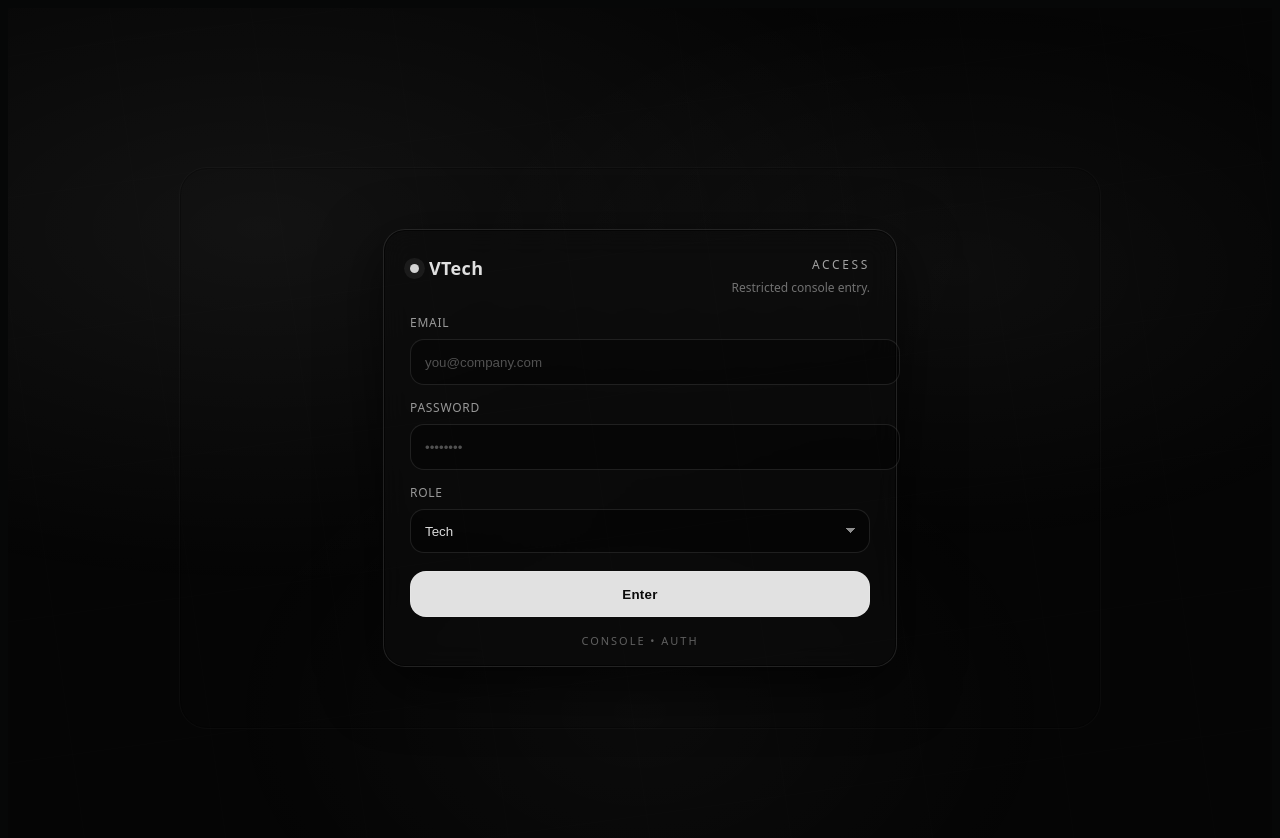
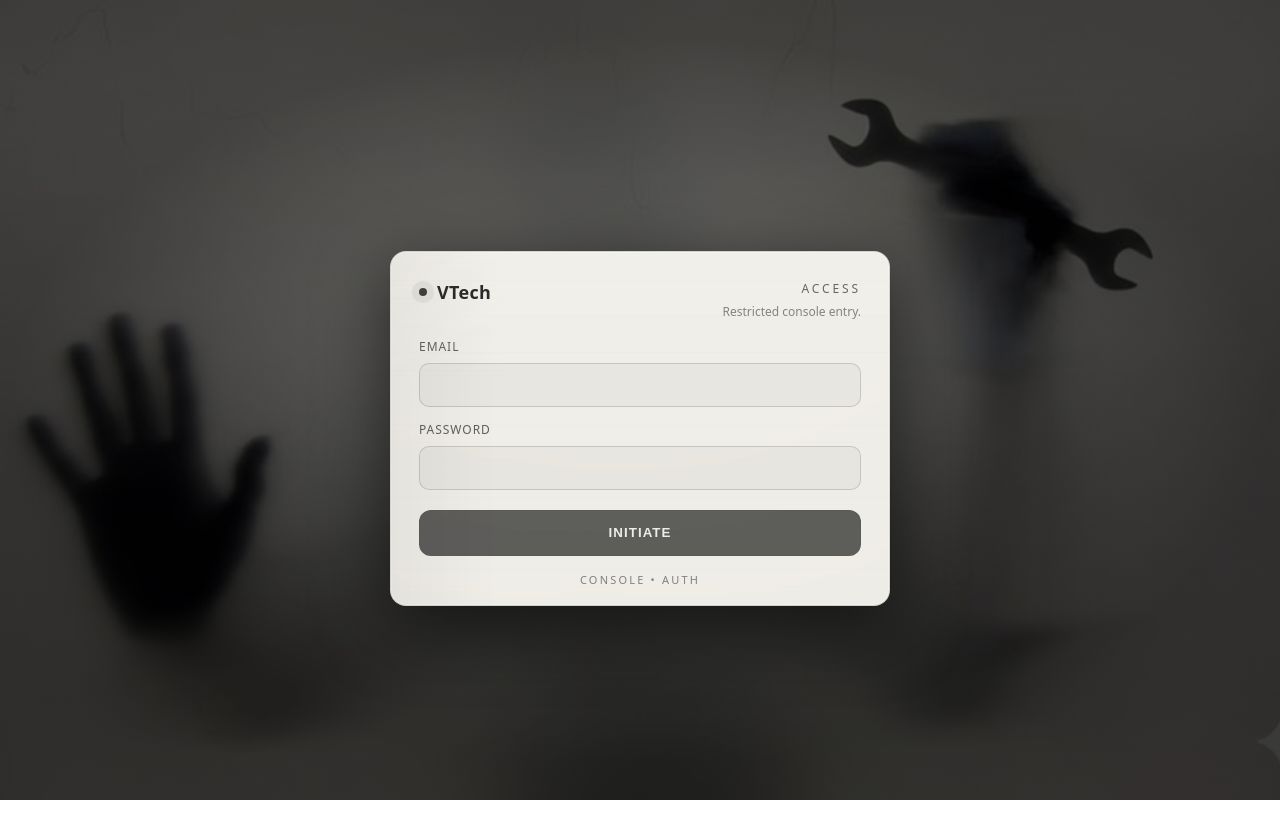
Before and after one commit to netwrrk/vtech, a Next.js app in the folder frontend/: page /sign-up in a window 1280 px wide. Shown: the top 838 px of the page. After the commit the page ends 800 px from the top, so only its background shows below. Built offline with nearby package versions, Linux system fonts and the light colour scheme; no server answers.

Commit message:
Sign In page UI Styling v2

```diff
--- a/frontend/app/globals.css
+++ b/frontend/app/globals.css
@@ -1,306 +1,66 @@
 /* =========================================================
-   VTech — Black Void / Editorial Control UI
-   OZONTE-inspired (luxury, minimal, high-contrast)
+   VTech — Global (Liminal Systems)
+   Globals only: resets, tokens, NO layout framing
 ========================================================= */
 
-/* ---------- base ---------- */
+/* ---------- reset / base ---------- */
+*,
+*::before,
+*::after {
+  box-sizing: border-box;
+}
+
 html,
 body {
-  background: #060707;
-  color: rgba(235, 238, 240, 0.86);
+  width: 100%;
+  height: 100%;
 }
 
-.wrap {
-  max-width: 1240px;
-  margin: 0 auto;
-  padding: 32px 22px 56px;
+body {
+  margin: 0;
+  padding: 0;
+
+  -webkit-font-smoothing: antialiased;
+  -moz-osx-font-smoothing: grayscale;
+
+  font-family: ui-sans-serif, system-ui, -apple-system, Segoe UI, Roboto, Helvetica,
+    Arial, "Apple Color Emoji", "Segoe UI Emoji";
+
+  /* IMPORTANT:
+     Do NOT impose a background here.
+     Pages (like sign-in) fully own their background. */
+  background: transparent;
+  color: var(--white-idle);
 }
 
-.top {
-  display: flex;
-  align-items: flex-start;
-  justify-content: space-between;
-  gap: 18px;
-  margin-bottom: 22px;
+/* ---------- tokens ---------- */
+:root {
+  /* ---------- Active ---------- */
+  --green-core: #099247;
+  --green-soft: rgba(12, 156, 72, 0.45);
+  --green-glow: rgba(12, 156, 72, 0.16);
+
+  /* ---------- Error ---------- */
+  --error-core: #8b1e1e;
+  --error-soft: rgba(139, 30, 30, 0.45);
+
+  /* ---------- Typography ---------- */
+  --white-core: rgba(255, 255, 255, 0.96);
+  --white-idle: rgba(235, 238, 240, 0.78);
+  --white-dim: rgba(235, 238, 240, 0.46);
+
+  /* ---------- Surfaces (used by internal dashboards only) ---------- */
+  --page-bg: #0b0e0f;
+  --panel-bg: rgba(18, 21, 23, 0.92);
+  --panel-soft: rgba(22, 26, 28, 0.92);
+  --panel-deep: rgba(10, 12, 13, 0.96);
+
+  --edge-light: rgba(255, 255, 255, 0.06);
 }
 
-/* ---------- typography ---------- */
-.kicker {
-  font-size: 11px;
-  letter-spacing: 0.28em;
-  color: rgba(235, 238, 240, 0.42);
-  font-weight: 700;
-  text-transform: uppercase;
+/* ---------- app shell (neutral by default) ---------- */
+.app-shell {
+  min-height: 100vh;
+  width: 100%;
+  background: transparent;
 }
-
-.headline {
-  margin: 8px 0 6px;
-  font-size: 36px;
-  line-height: 1.02;
-  letter-spacing: -0.035em;
-  font-weight: 900;
-}
-
-.subhead {
-  margin: 0;
-  color: rgba(235, 238, 240, 0.52);
-  font-size: 13px;
-}
-
-/* ---------- layout ---------- */
-.layout {
-  display: grid;
-  grid-template-columns: 1fr 320px;
-  gap: 16px;
-  align-items: start;
-}
-
-/* ---------- pill ---------- */
-.pill {
-  display: inline-flex;
-  align-items: center;
-  gap: 10px;
-  padding: 10px 14px;
-  border-radius: 999px;
-  border: 1px solid rgba(255, 255, 255, 0.06);
-  background: rgba(14, 16, 17, 0.85);
-}
-
-.pill-dot {
-  width: 7px;
-  height: 7px;
-  border-radius: 999px;
-  background: rgba(235, 238, 240, 0.22);
-}
-
-.pill-good .pill-dot {
-  background: #ffffff;
-  box-shadow: 0 0 0 4px rgba(255, 255, 255, 0.08);
-}
-
-.pill-text {
-  font-size: 12px;
-  font-weight: 700;
-  color: rgba(235, 238, 240, 0.72);
-}
-
-/* ---------- tiles ---------- */
-.tiles {
-  display: grid;
-  grid-template-columns: 1fr 1fr;
-  gap: 16px;
-}
-
-.tile {
-  border: 1px solid rgba(255, 255, 255, 0.06);
-  background: linear-gradient(
-    180deg,
-    rgba(16, 18, 19, 0.92),
-    rgba(10, 12, 13, 0.92)
-  );
-  border-radius: 16px;
-  overflow: hidden;
-}
-
-.tile-wide {
-  grid-column: 1 / -1;
-}
-
-.tile-head {
-  display: flex;
-  align-items: flex-start;
-  justify-content: space-between;
-  gap: 12px;
-  padding: 16px 16px 12px;
-  border-bottom: 1px solid rgba(255, 255, 255, 0.05);
-}
-
-.tile-title {
-  font-size: 12px;
-  letter-spacing: 0.18em;
-  font-weight: 900;
-  color: rgba(235, 238, 240, 0.78);
-  text-transform: uppercase;
-}
-
-.tile-sub {
-  margin-top: 6px;
-  font-size: 12px;
-  color: rgba(235, 238, 240, 0.45);
-}
-
-.tile-actions {
-  display: inline-flex;
-  gap: 8px;
-  flex-wrap: wrap;
-  align-items: center;
-}
-
-/* ---------- micro actions ---------- */
-.mini {
-  appearance: none;
-  border: 1px solid rgba(255, 255, 255, 0.12);
-  background: transparent;
-  color: rgba(235, 238, 240, 0.82);
-  border-radius: 999px;
-  padding: 8px 14px;
-  font-weight: 700;
-  font-size: 12px;
-  cursor: pointer;
-  transition: all 0.15s ease;
-}
-
-.mini:hover {
-  border-color: rgba(255, 255, 255, 0.32);
-  transform: translateY(-1px);
-}
-
-.mini-primary {
-  border-color: rgba(255, 255, 255, 0.45);
-  color: rgba(255, 255, 255, 0.95);
-}
-
-.mini-primary:hover {
-  border-color: rgba(255, 255, 255, 0.75);
-}
-
-.arrow {
-  margin-left: 6px;
-  opacity: 0.65;
-}
-
-/* ---------- metrics ---------- */
-.metrics {
-  display: grid;
-  grid-template-columns: 1fr 1fr;
-  gap: 12px;
-  padding: 14px 16px 12px;
-}
-
-.metric {
-  border: 1px solid rgba(255, 255, 255, 0.06);
-  border-radius: 14px;
-  padding: 12px 12px 11px;
-  background: rgba(12, 14, 15, 0.85);
-  position: relative;
-}
-
-.metric::before {
-  content: "";
-  position: absolute;
-  left: 0;
-  top: 0;
-  height: 100%;
-  width: 3px;
-  background: rgba(255, 255, 255, 0.12);
-}
-
-.metric-good::before { background: #ffffff; }
-.metric-warn::before { background: rgba(210, 170, 90, 0.75); }
-.metric-bad::before  { background: rgba(210, 85, 70, 0.75); }
-
-.metric-label {
-  font-size: 11px;
-  color: rgba(235, 238, 240, 0.45);
-}
-
-.metric-value {
-  margin-top: 6px;
-  font-size: 13px;
-  font-weight: 900;
-  letter-spacing: 0.02em;
-  color: rgba(235, 238, 240, 0.9);
-}
-
-/* ---------- rows ---------- */
-.rows {
-  padding: 0 16px 12px;
-  display: grid;
-  gap: 10px;
-}
-
-.row {
-  display: grid;
-  grid-template-columns: 60px 1fr;
-  gap: 12px;
-  padding: 12px;
-  border-radius: 14px;
-  border: 1px solid rgba(255, 255, 255, 0.06);
-  background: rgba(14, 16, 17, 0.75);
-}
-
-.row-k {
-  color: rgba(235, 238, 240, 0.45);
-  font-size: 12px;
-}
-
-.row-v {
-  color: rgba(235, 238, 240, 0.8);
-  font-size: 12px;
-}
-
-/* ---------- terminal ---------- */
-.terminal {
-  margin: 14px 16px 16px;
-  border-radius: 16px;
-  border: 1px solid rgba(255, 255, 255, 0.08);
-  background: #050607;
-  padding: 14px;
-  min-height: 260px;
-  white-space: pre-wrap;
-  overflow: auto;
-  font-size: 12px;
-  line-height: 1.6;
-  color: rgba(235, 238, 240, 0.7);
-}
-
-.mono {
-  font-family: ui-monospace, SFMono-Regular, Menlo, Monaco, Consolas, monospace;
-}
-
-/* ---------- inputs ---------- */
-input {
-  width: 100%;
-  border-radius: 14px;
-  border: 1px solid rgba(255, 255, 255, 0.12);
-  background: rgba(10, 12, 13, 0.85);
-  color: rgba(235, 238, 240, 0.9);
-  padding: 12px 14px;
-  outline: none;
-}
-
-input:focus {
-  border-color: rgba(255, 255, 255, 0.6);
-  box-shadow: 0 0 0 4px rgba(255, 255, 255, 0.08);
-}
-
-/* ---------- right rail ---------- */
-.rail {
-  border: 1px solid rgba(255, 255, 255, 0.08);
-  background: rgba(12, 14, 15, 0.9);
-  border-radius: 18px;
-  padding: 16px;
-  display: grid;
-  gap: 16px;
-  position: sticky;
-  top: 20px;
-}
-
-/* ---------- responsive ---------- */
-@media (max-width: 980px) {
-  .layout {
-    grid-template-columns: 1fr;
-  }
-
-  .rail {
-    position: static;
-  }
-
-  .tiles {
-    grid-template-columns: 1fr;
-  }
-
-  .headline {
-    font-size: 30px;
-  }
-}
--- a/frontend/app/layout.js
+++ b/frontend/app/layout.js
@@ -1,3 +1,4 @@
+// app/layout.js
 import { Geist, Geist_Mono } from "next/font/google";
 import "./globals.css";
 
@@ -28,26 +29,9 @@ export default function RootLayout({ children }) {
           antialiased
         `}
       >
-        {/* Black-void app stage */}
-        <div
-          className="app-shell"
-          style={{
-            minHeight: "100vh",
-            background: "#060707",
-            display: "flex",
-            justifyContent: "center",
-          }}
-        >
-          {/* Content frame */}
-          <div
-            style={{
-              width: "100%",
-              maxWidth: "1440px",
-            }}
-          >
-            {children}
-          </div>
-        </div>
+        {/* Neutral app wrapper.
+            Pages own their own backgrounds + layout. */}
+        <div className="app-shell">{children}</div>
       </body>
     </html>
   );
--- a/frontend/app/sign-up/page.js
+++ b/frontend/app/sign-up/page.js
@@ -1,6 +1,6 @@
 "use client";
 
-import { useState } from "react";
+import { useMemo, useState } from "react";
 import { createClient } from "@supabase/supabase-js";
 import styles from "./page.module.css";
 
@@ -9,54 +9,76 @@ const supabase = createClient(
   process.env.NEXT_PUBLIC_SUPABASE_ANON_KEY
 );
 
+// Role is not a “UI choice” in Liminal Systems.
+// We infer it (query param) and default to tech.
+// Example: /sign-up?role=user
+function inferRole() {
+  if (typeof window === "undefined") return "tech";
+  const qs = new URLSearchParams(window.location.search);
+  const r = (qs.get("role") || "").toLowerCase();
+  return r === "user" ? "user" : "tech";
+}
+
 export default function Page() {
   const [email, setEmail] = useState("");
   const [password, setPassword] = useState("");
-  const [role, setRole] = useState("tech");
+  const [role] = useState(inferRole);
   const [err, setErr] = useState("");
   const [loading, setLoading] = useState(false);
+
+  const canSubmit = useMemo(() => {
+    return Boolean(email.trim()) && Boolean(password.trim()) && !loading;
+  }, [email, password, loading]);
 
   async function handleSignUp(e) {
     e.preventDefault();
     setErr("");
 
-    if (!email.trim() || !password.trim()) {
-      setErr("Enter email and password.");
+    const emailTrimmed = email.trim();
+    const passwordTrimmed = password.trim();
+
+    if (!emailTrimmed || !passwordTrimmed) {
+      setErr("CREDENTIALS REQUIRED.");
+      return;
+    }
+
+    if (
+      !process.env.NEXT_PUBLIC_SUPABASE_URL ||
+      !process.env.NEXT_PUBLIC_SUPABASE_ANON_KEY
+    ) {
+      setErr("AUTH CONFIG MISSING.");
       return;
     }
 
     setLoading(true);
 
     const { data, error } = await supabase.auth.signUp({
-      email: email.trim(),
-      password,
+      email: emailTrimmed,
+      password: passwordTrimmed,
       options: {
-        data: {
-          role: role, // user_metadata
-        },
+        data: { role },
       },
     });
 
     setLoading(false);
 
     if (error) {
-      setErr(error.message);
+      // Keep it blunt. No friendly guidance.
+      setErr("ACCESS DENIED.");
       return;
     }
 
-    const userRole = data.user?.user_metadata?.role;
-
-    if (userRole === "tech") {
-      window.location.href = "/tech-dashboard";
-    } else {
-      window.location.href = "/user-dashboard";
-    }
+    const userRole = data.user?.user_metadata?.role || role;
+    window.location.href =
+      userRole === "tech" ? "/tech-dashboard" : "/user-dashboard";
   }
 
   return (
     <main className={styles.root}>
+      {/* Frame is optional; CSS currently disables it (display:none) */}
       <div className={styles.frame} aria-hidden="true" />
-      <section className={styles.card} aria-label="Authentication">
+
+      <section className={styles.card} aria-label="Access checkpoint">
         <header className={styles.header}>
           <div className={styles.brand}>
             <span className={styles.dot} aria-hidden="true" />
@@ -64,51 +86,41 @@ export default function Page() {
           </div>
 
           <div className={styles.meta}>
-            <p className={styles.sub}>Access</p>
+            <p className={styles.sub}>ACCESS</p>
             <p className={styles.hint}>Restricted console entry.</p>
           </div>
         </header>
 
-        <form className={styles.form} onSubmit={handleSignUp}>
+        <form className={styles.form} onSubmit={handleSignUp} noValidate>
           <label className={styles.field}>
-            <span className={styles.label}>Email</span>
+            <span className={styles.label}>EMAIL</span>
             <input
               className={styles.input}
               type="email"
               value={email}
               onChange={(e) => setEmail(e.target.value)}
-              placeholder="you@company.com"
               autoComplete="email"
               inputMode="email"
               required
+              disabled={loading}
             />
           </label>
 
           <label className={styles.field}>
-            <span className={styles.label}>Password</span>
+            <span className={styles.label}>PASSWORD</span>
             <input
               className={styles.input}
               type="password"
               value={password}
               onChange={(e) => setPassword(e.target.value)}
-              placeholder="••••••••"
               autoComplete="new-password"
               required
+              disabled={loading}
             />
           </label>
 
-          <label className={styles.field}>
-            <span className={styles.label}>Role</span>
-            <select
-              className={styles.select}
-              value={role}
-              onChange={(e) => setRole(e.target.value)}
-              aria-label="Role"
-            >
-              <option value="tech">Tech</option>
-              <option value="user">User</option>
-            </select>
-          </label>
+          {/* Role is intentionally not selectable here */}
+          <input type="hidden" name="role" value={role} />
 
           {err ? (
             <div className={styles.error} role="alert" aria-live="polite">
@@ -116,13 +128,13 @@ export default function Page() {
             </div>
           ) : null}
 
-          <button className={styles.primary} type="submit" disabled={loading}>
-            {loading ? "Authorizing…" : "Enter"}
+          <button className={styles.primary} type="submit" disabled={!canSubmit}>
+            {loading ? "VERIFYING…" : "INITIATE"}
           </button>
         </form>
 
         <footer className={styles.footer}>
-          <span className={styles.muted}>Console • Auth</span>
+          <span className={styles.muted}>CONSOLE • AUTH</span>
         </footer>
       </section>
     </main>
--- a/frontend/app/sign-up/page.module.css
+++ b/frontend/app/sign-up/page.module.css
@@ -1,62 +1,89 @@
+/* =========================================================
+   VTech — Sign-in (Image as THE Background)
+   Background is the image. Everything else is restraint only.
+========================================================= */
+
 .root{
   min-height:100vh;
+  width:100%;
   display:grid;
   place-items:center;
-  padding:40px 18px;
-  background:#050505;
+  padding:56px 18px;
+
+  /* THE BACKGROUND (single rule) */
+  background: url("/background.jpg") center / cover no-repeat #050505;
+
   position:relative;
   overflow:hidden;
   font-family: ui-sans-serif, system-ui, -apple-system, Segoe UI, Roboto, Helvetica, Arial, "Apple Color Emoji","Segoe UI Emoji";
 }
 
-/* atmosphere */
+/* Minimal restraint layer (contrast control only) */
 .root::before{
   content:"";
   position:absolute; inset:0;
   background:
-    radial-gradient(1200px 600px at 20% 25%, rgba(255,255,255,0.06), rgba(0,0,0,0) 60%),
-    radial-gradient(900px 500px at 75% 30%, rgba(255,255,255,0.04), rgba(0,0,0,0) 55%),
-    radial-gradient(700px 500px at 50% 80%, rgba(255,255,255,0.03), rgba(0,0,0,0) 60%);
+    /* lighter + cleaner so the image stays crisp */
+    radial-gradient(900px 520px at 50% 50%, rgba(0,0,0,0.18), rgba(0,0,0,0.56) 70%),
+    linear-gradient(180deg, rgba(0,0,0,0.28), rgba(0,0,0,0.46));
   pointer-events:none;
-  filter: blur(0.2px);
+  z-index:0;
 }
 
-.root::after{
+/* Keep content above the restraint */
+.root > *{
+  position:relative;
+  z-index:1;
+}
+
+/* Optional frame: kept for compatibility, but effectively disabled */
+.frame{
+  display:none;
+}
+
+/* ===== BONE PANEL ===== */
+.card{
+  width:min(500px, 92vw);
+  padding:28px 28px 18px;
+  border-radius:16px;
+
+  background: rgba(246,244,238,0.965);
+  border: 1px solid rgba(0,0,0,0.12);
+
+  box-shadow:
+    0 18px 70px rgba(0,0,0,0.62),
+    0 0 0 1px rgba(255,255,255,0.30) inset;
+
+  backdrop-filter: blur(8px);
+  -webkit-backdrop-filter: blur(8px);
+
+  position:relative;
+  overflow:hidden;
+  z-index:2;
+
+  /* slight editorial offset (not perfectly centered) */
+  transform: translateY(28px);
+}
+
+/* thin “rail” + corner treatment */
+.card::before{
   content:"";
-  position:absolute; inset:-20%;
-  background-image:
-    linear-gradient(rgba(255,255,255,0.03) 1px, transparent 1px),
-    linear-gradient(90deg, rgba(255,255,255,0.03) 1px, transparent 1px);
-  background-size: 140px 140px;
-  opacity:0.12;
-  transform: rotate(-8deg);
+  position:absolute; inset:0;
+  background:
+    linear-gradient(90deg, rgba(0,0,0,0.08), rgba(0,0,0,0) 22%),
+    linear-gradient(180deg, rgba(255,255,255,0.18), rgba(255,255,255,0) 36%);
+  opacity:0.55;
   pointer-events:none;
 }
 
-/* subtle inner frame */
-.frame{
-  position:absolute;
-  width:min(920px, 92vw);
-  height:min(560px, 82vh);
-  border-radius:28px;
-  border:1px solid rgba(255,255,255,0.08);
-  box-shadow: 0 0 0 1px rgba(0,0,0,0.7) inset;
-  opacity:0.35;
+.card::after{
+  content:"";
+  position:absolute; inset:0;
+  background:
+    repeating-linear-gradient(0deg, rgba(0,0,0,0.012) 0 1px, transparent 1px 18px);
+  opacity:0.45;
+  mix-blend-mode:multiply;
   pointer-events:none;
-}
-
-.card{
-  width:min(460px, 92vw);
-  padding:26px 26px 18px;
-  border-radius:22px;
-  background: rgba(12,12,12,0.62);
-  border: 1px solid rgba(255,255,255,0.10);
-  box-shadow:
-    0 18px 60px rgba(0,0,0,0.65),
-    0 0 0 1px rgba(0,0,0,0.6) inset;
-  backdrop-filter: blur(14px);
-  -webkit-backdrop-filter: blur(14px);
-  position:relative;
 }
 
 .header{
@@ -74,19 +101,19 @@
 }
 
 .dot{
-  width:9px;
-  height:9px;
+  width:8px;
+  height:8px;
   border-radius:999px;
-  background: rgba(255,255,255,0.82);
-  box-shadow: 0 0 0 6px rgba(255,255,255,0.06);
+  background: rgba(0,0,0,0.78);
+  box-shadow: 0 0 0 7px rgba(0,0,0,0.06);
 }
 
 .title{
   margin:0;
   font-size:18px;
-  letter-spacing:0.35px;
-  color: rgba(255,255,255,0.88);
-  font-weight:560;
+  letter-spacing:0.32px;
+  color: rgba(0,0,0,0.88);
+  font-weight:600;
 }
 
 .meta{
@@ -96,15 +123,15 @@
 .sub{
   margin:0;
   font-size:12px;
-  letter-spacing:0.22em;
+  letter-spacing:0.24em;
   text-transform:uppercase;
-  color: rgba(255,255,255,0.62);
+  color: rgba(0,0,0,0.62);
 }
 
 .hint{
   margin:6px 0 0 0;
   font-size:12px;
-  color: rgba(255,255,255,0.42);
+  color: rgba(0,0,0,0.48);
 }
 
 .form{
@@ -121,71 +148,90 @@
 
 .label{
   font-size:12px;
-  letter-spacing:0.06em;
-  color: rgba(255,255,255,0.58);
+  letter-spacing:0.08em;
+  color: rgba(0,0,0,0.60);
   text-transform:uppercase;
 }
 
+/* inputs: “cutout” + crisp alignment */
 .input,
 .select{
   height:44px;
-  border-radius:14px;
-  padding: 0 14px;
-  background: rgba(0,0,0,0.35);
-  border: 1px solid rgba(255,255,255,0.10);
-  color: rgba(255,255,255,0.86);
+  border-radius:10px;
+
+  box-sizing:border-box;
+  padding:14px 14px;
+  line-height:1;
+  font-size:14px;
+
+  background: rgba(0,0,0,0.03);
+  border: 1px solid rgba(0,0,0,0.14);
+  color: rgba(0,0,0,0.88);
+
   outline:none;
-  transition: border-color 160ms ease, background 160ms ease, box-shadow 160ms ease;
+  transition: border-color 160ms ease, background 160ms ease, box-shadow 160ms ease, transform 120ms ease;
 }
 
 .input::placeholder{
-  color: rgba(255,255,255,0.30);
+  color: rgba(0,0,0,0.36);
+}
+
+.input{
+  -webkit-appearance:none;
+  appearance:none;
 }
 
 .input:focus,
 .select:focus{
-  border-color: rgba(255,255,255,0.22);
-  box-shadow: 0 0 0 4px rgba(255,255,255,0.06);
-  background: rgba(0,0,0,0.42);
+  border-color: rgba(0,0,0,0.26);
+  box-shadow: 0 0 0 4px rgba(0,0,0,0.06);
+  background: rgba(0,0,0,0.05);
+  transform: translateY(-0.5px);
 }
 
+/* select caret aligned */
 .select{
   appearance:none;
   background-image:
-    linear-gradient(45deg, transparent 50%, rgba(255,255,255,0.55) 50%),
-    linear-gradient(135deg, rgba(255,255,255,0.55) 50%, transparent 50%);
+    linear-gradient(45deg, transparent 50%, rgba(0,0,0,0.65) 50%),
+    linear-gradient(135deg, rgba(0,0,0,0.65) 50%, transparent 50%);
   background-position:
-    calc(100% - 18px) 18px,
-    calc(100% - 13px) 18px;
+    calc(100% - 18px) 50%,
+    calc(100% - 13px) 50%;
   background-size: 5px 5px, 5px 5px;
   background-repeat:no-repeat;
-  padding-right:34px;
+  padding:14px 34px 14px 14px;
 }
 
 .error{
-  border-radius:14px;
+  border-radius:10px;
   padding:10px 12px;
-  background: rgba(255,255,255,0.06);
-  border: 1px solid rgba(255,255,255,0.10);
-  color: rgba(255,255,255,0.78);
+  background: rgba(0,0,0,0.045);
+  border: 1px solid rgba(0,0,0,0.12);
+  color: rgba(0,0,0,0.82);
   font-size:13px;
 }
 
 .primary{
-  margin-top:4px;
+  margin-top:6px;
   height:46px;
-  border-radius:16px;
-  border: 1px solid rgba(255,255,255,0.14);
-  background: rgba(245,245,245,0.92);
-  color:#0a0a0a;
-  font-weight:650;
-  letter-spacing:0.02em;
+
+  border-radius:12px;
+
+  border: 1px solid rgba(0,0,0,0.18);
+  background: rgba(10,10,10,0.97);
+  color: rgba(255,255,255,0.92);
+
+  font-weight:700;
+  letter-spacing:0.08em;
+  text-transform:uppercase;
+
   cursor:pointer;
   transition: transform 120ms ease, filter 120ms ease, background 160ms ease;
 }
 
 .primary:hover{
-  filter: brightness(0.98);
+  filter: brightness(1.03);
 }
 
 .primary:active{
@@ -205,7 +251,7 @@
 
 .muted{
   font-size:11px;
-  letter-spacing:0.18em;
+  letter-spacing:0.20em;
   text-transform:uppercase;
-  color: rgba(255,255,255,0.35);
+  color: rgba(0,0,0,0.46);
 }
--- a/frontend/app/tech-dashboard/page.module.css
+++ b/frontend/app/tech-dashboard/page.module.css
@@ -1,44 +1,7 @@
 /* =========================================================
    VTech — Editorial Control Dashboard (Refined)
-   Premium luminance hierarchy + state signaling
+   Module-safe: classes only (no *, html, body, :root)
 ========================================================= */
-
-:root {
-  /* ---------- Active ---------- */
-  --green-core: #099247;
-  --green-soft: rgba(12, 156, 72, 0.45);
-  --green-glow: rgba(12, 156, 72, 0.16);
-
-  /* ---------- Error ---------- */
-  --error-core: #8b1e1e;
-  --error-soft: rgba(139, 30, 30, 0.45);
-
-  /* ---------- Typography ---------- */
-  --white-core: rgba(255, 255, 255, 0.96);
-  --white-idle: rgba(235, 238, 240, 0.78);
-  --white-dim: rgba(235, 238, 240, 0.46);
-
-  /* ---------- Surfaces (CRITICAL FIX) ---------- */
-  --page-bg: #0b0e0f;
-  --panel-bg: rgba(18, 21, 23, 0.92);
-  --panel-soft: rgba(22, 26, 28, 0.92);
-  --panel-deep: rgba(10, 12, 13, 0.96);
-
-  --edge-light: rgba(255, 255, 255, 0.06);
-}
-
-/* ---------- page ---------- */
-html,
-body {
-  background:
-    radial-gradient(
-      1200px 600px at 50% -220px,
-      rgba(255, 255, 255, 0.04),
-      transparent 60%
-    ),
-    var(--page-bg);
-  color: var(--white-idle);
-}
 
 /* ---------- shell ---------- */
 .wrap {
```
Also changed, not shown: frontend/public/background.jpg (added).
